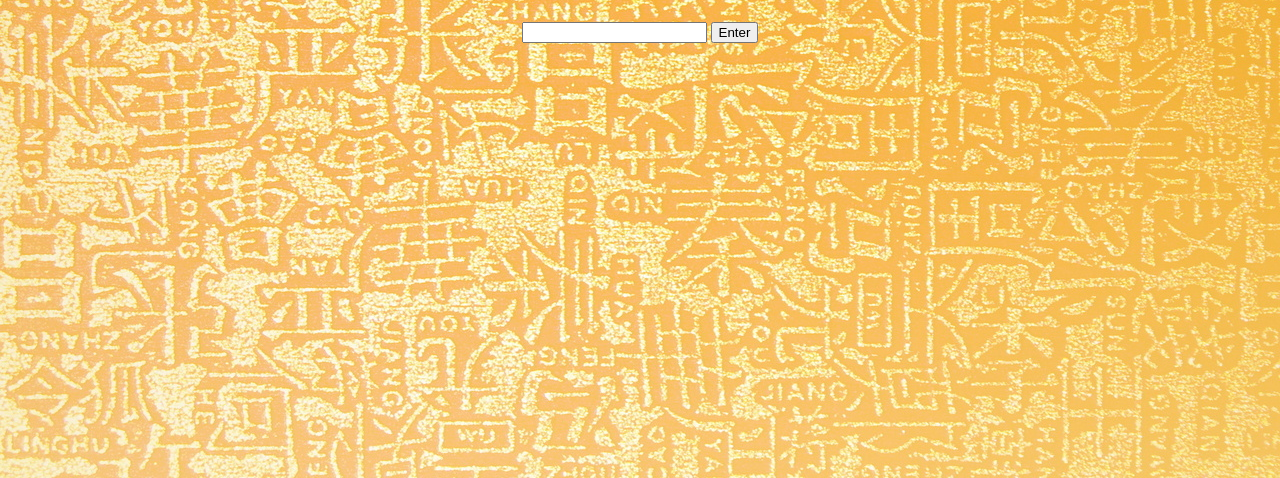
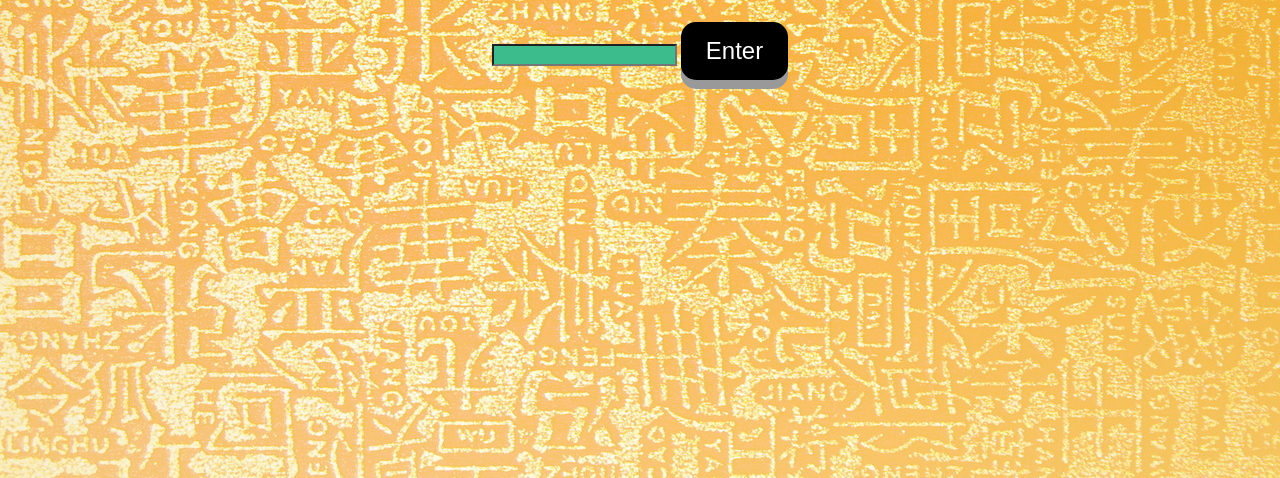
Before and after one commit to Mihir-124/Chinese-Zodiac-project, a plain HTML site: page index.html in a window 1280 px wide. Shown: the part 322-800 px from the top of the page. Drawn offline with Linux system fonts and the light colour scheme.

Commit message:
Add files via upload

```diff
--- a/index.html
+++ b/index.html
@@ -63,7 +63,7 @@
 <img src="cd.gif" height="100" width="125"></img><br>
     <h2>Please enter the year</h2>
     <input type= "text" id = "year">
-    <input type = "button" value = "Enter" onclick = "animalFinder()">
+    <input type = "button" id="enter" value = "Enter" onclick = "animalFinder()">
     <br>
     <br>
     <br>
--- a/zodiac.css
+++ b/zodiac.css
@@ -18,3 +18,34 @@ background-image: url('background.jpeg');
 background-repeat: no-repeat;
 background-size: cover;
 }
+
+#enter{
+  display: inline-block;
+  padding: 15px 25px;
+  font-size: 24px;
+  cursor: pointer;
+  text-align: center;
+  text-decoration: none;
+  outline: none;
+  color: #fff;
+  background-color: black;
+  border: none;
+  border-radius: 15px;
+  box-shadow: 0 9px #999;
+}
+
+#enter:hover {background-color: #3e8e41}
+
+#enter:active {
+  background-color: #3e8e41;
+  box-shadow: 0 5px #666;
+  transform: translateY(4px);
+}
+
+input[type=text] {
+  background-color: #3CBC8D;
+  color: black;
+  text-align: center;
+  font-family: serif;
+  font-weight: bold;
+}
```
Also changed, not shown: searchicon.png (added).
